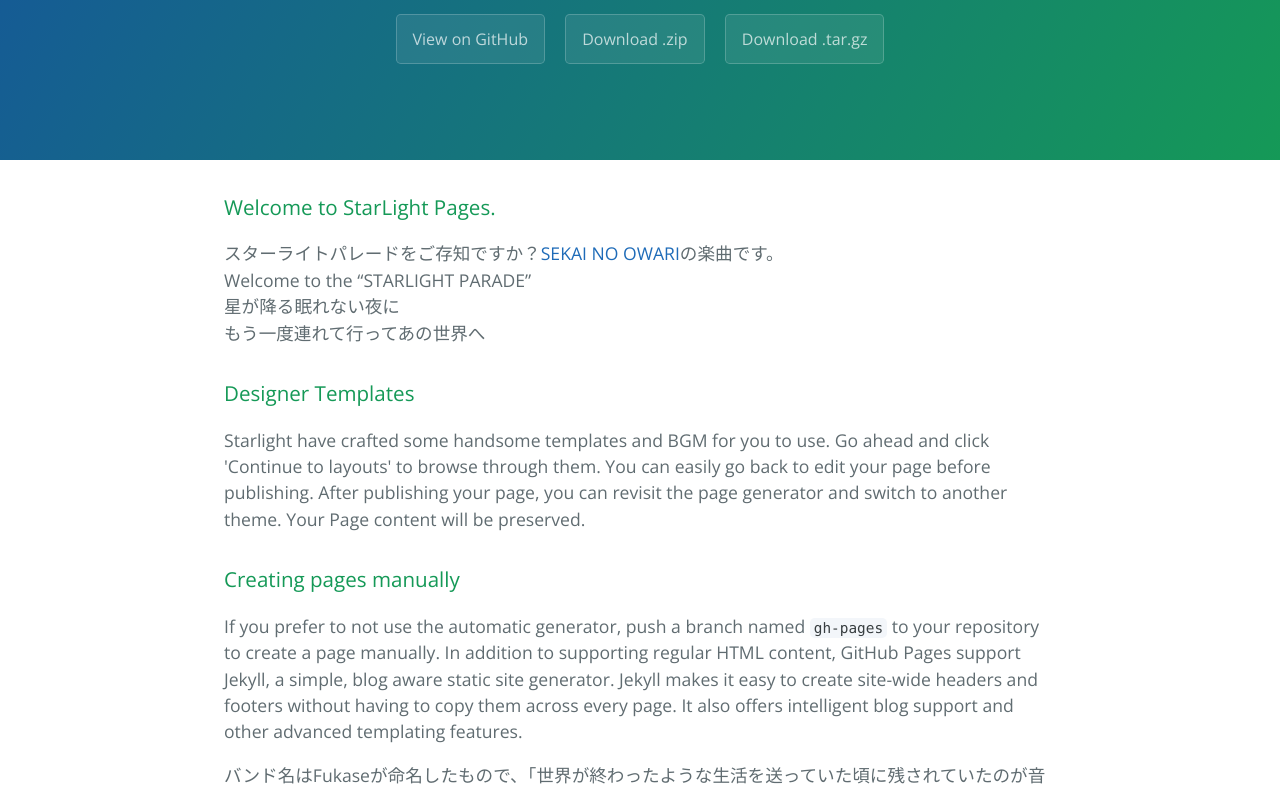
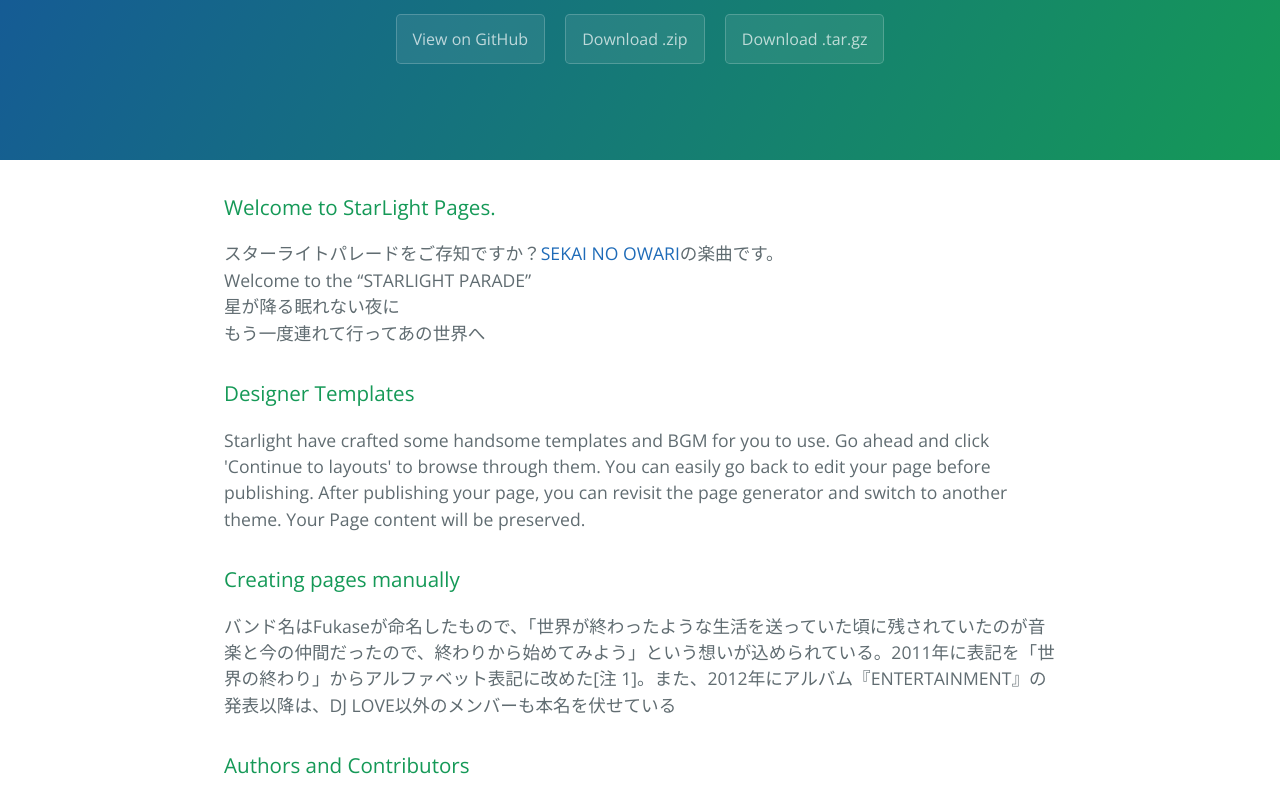
Before and after one commit to uwoto/starlight, a plain HTML site: page index.html in a window 1280 px wide. Shown: the part 176-962 px from the top of the page. Drawn offline with nearby package versions, Linux system fonts and the light colour scheme.

Commit message:
文章変更

```diff
--- a/index.html
+++ b/index.html
@@ -34,7 +34,7 @@
 <h3>
 <a id="creating-pages-manually" class="anchor" href="#creating-pages-manually" aria-hidden="true"><span aria-hidden="true" class="octicon octicon-link"></span></a>Creating pages manually</h3>
 
-<p>If you prefer to not use the automatic generator, push a branch named <code>gh-pages</code> to your repository to create a page manually. In addition to supporting regular HTML content, GitHub Pages support Jekyll, a simple, blog aware static site generator. Jekyll makes it easy to create site-wide headers and footers without having to copy them across every page. It also offers intelligent blog support and other advanced templating features.</p>
+
 
 <p>バンド名はFukaseが命名したもので、「世界が終わったような生活を送っていた頃に残されていたのが音楽と今の仲間だったので、終わりから始めてみよう」という想いが込められている。2011年に表記を「世界の終わり」からアルファベット表記に改めた[注 1]。また、2012年にアルバム『ENTERTAINMENT』の発表以降は、DJ LOVE以外のメンバーも本名を伏せている</p>
 
```
